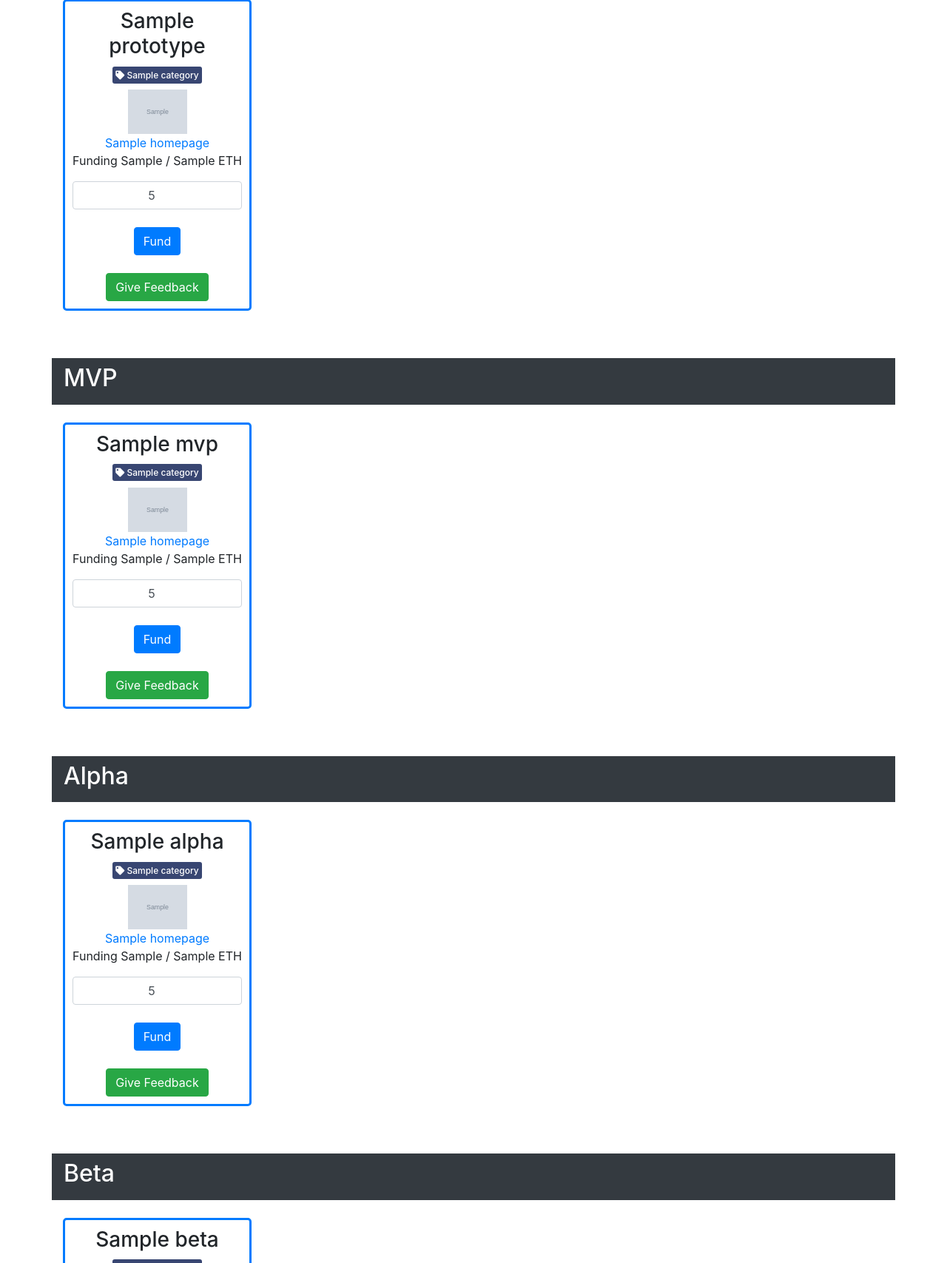
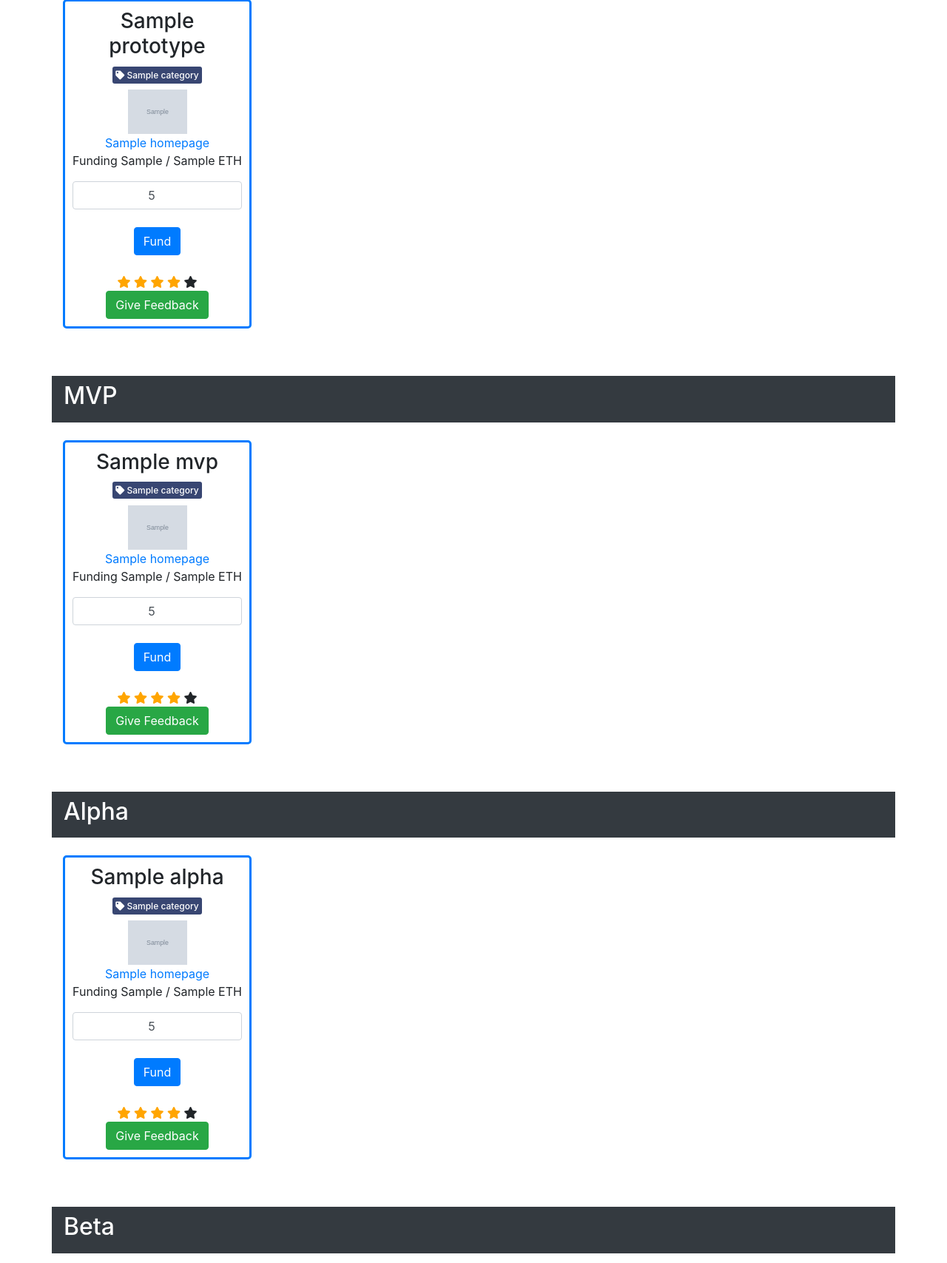
Before and after one commit to dappstore0/dappstore, a Django app: template app/templates/home.html in a window 1280 px wide. Shown: the part 183-1890 px from the top of the page at 74% size. Run offline with Django 3.2, Linux system fonts and the light colour scheme; the template is opened without the code that fills it: most values are stand-ins (such as "Sample title", 1, 10 or a date in 2020); grey boxes marked "Sample" are stand-in pictures; some libraries are stand-ins or nearby versions.

Commit message:
added star rating

```diff
--- a/app/templates/base.html
+++ b/app/templates/base.html
@@ -11,6 +11,11 @@
     <link rel="stylesheet" href="https://use.fontawesome.com/releases/v5.4.2/css/all.css" integrity="sha384-/rXc/GQVaYpyDdyxK+ecHPVYJSN9bmVFBvjA/9eOB+pb3F2w2N6fc5qB9Ew5yIns" crossorigin="anonymous">
 
     <title>{{ title }}</title>
+      <style>
+.checked {
+    color: orange;
+}
+</style>
   </head>
   <body>
     <nav class="navbar navbar-dark bg-primary">
--- a/app/templates/dapp.html
+++ b/app/templates/dapp.html
@@ -15,8 +15,12 @@
     <button class="btn btn-primary" type="submit" onclick="alert('You received 50 {{ dapp.name }} tokens')">Fund</button>
   </form>
   <br>
+<span class="fa fa-star checked"></span>
+<span class="fa fa-star checked"></span>
+<span class="fa fa-star checked"></span>
+<span class="fa fa-star checked"></span>
+<span class="fa fa-star"></span>
   <a href="{% url "app:feedback" dapp.name %}">
     <button type="button" class="btn btn-success">Give Feedback</button>
   </a>
-
 </div>
```
